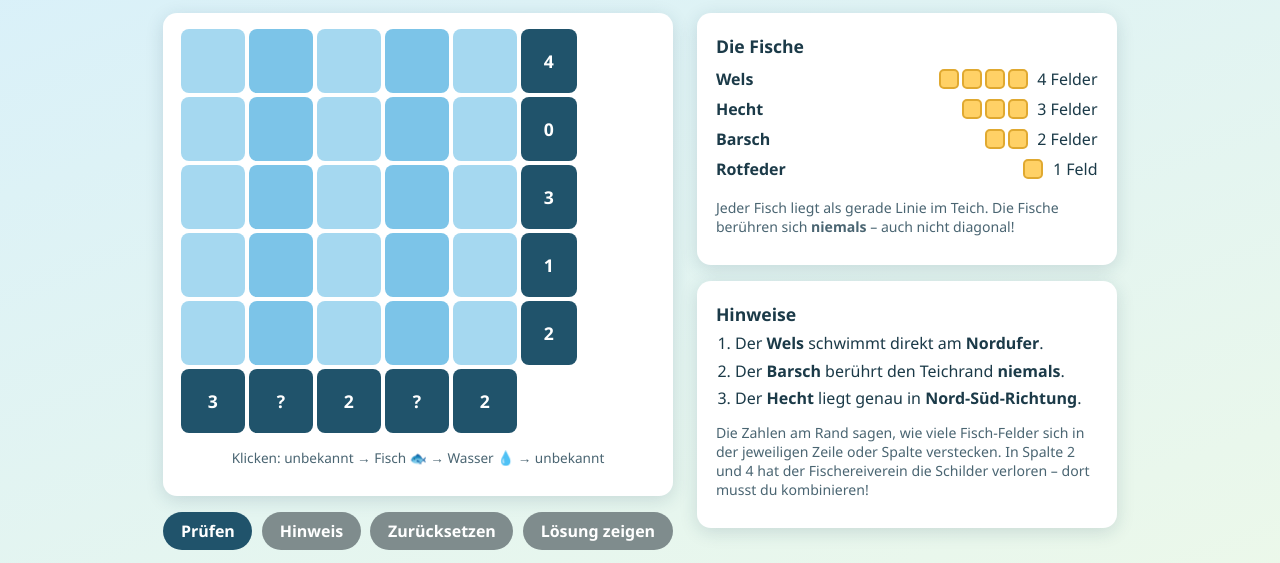
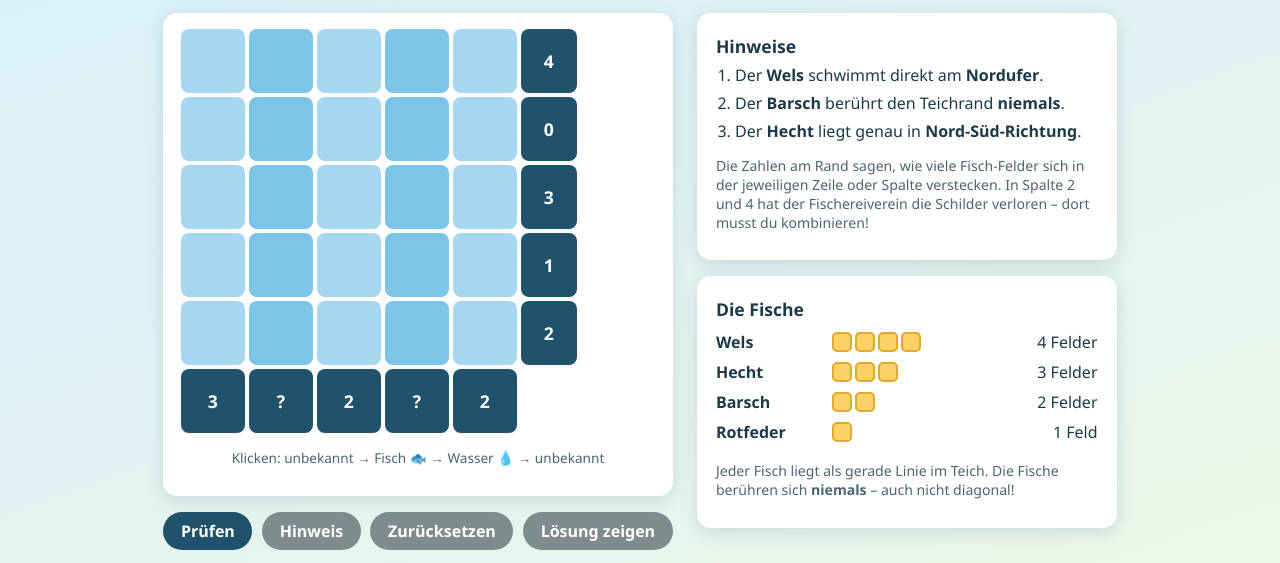
Before and after one commit to felixilefwicki48-ai/Fische-Angeln-, a plain HTML site: page index.html in a window 1280 px wide. Shown: the part 86-649 px from the top of the page. Drawn offline with Linux system fonts and the light colour scheme.

Commit message:
Layout: Kartenreihenfolge getauscht, Fischliste linksbuendig ausgerichtet
Co-authored-by: felixilefwicki48-ai <felixilefwicki48-ai@users.noreply.github.com>

```diff
--- a/index.html
+++ b/index.html
@@ -81,8 +81,9 @@
   .card { background: #fff; border-radius: 14px; padding: 0.9rem 1.2rem;
     box-shadow: 0 4px 18px rgba(20, 60, 90, 0.15); margin-bottom: 1rem; }
   .fleet { list-style: none; padding: 0; margin: 0; }
-  .fleet li { display: flex; align-items: center; gap: 0.6rem; padding: 0.25rem 0; }
-  .fleet .name { flex: 1; }
+  .fleet li { display: flex; align-items: center; gap: 0.75rem; padding: 0.25rem 0; }
+  .fleet .name { flex: 0 0 6.5em; }
+  .fleet .count { margin-left: auto; }
   .seg-row { display: flex; gap: 3px; }
   .seg { width: 20px; height: 20px; border-radius: 5px; background: #ffd166;
     border: 2px solid #e0a930; }
@@ -125,26 +126,6 @@
 
   <aside>
     <div class="card">
-      <h2>Die Fische</h2>
-      <ul class="fleet">
-        <li><span class="name"><strong>Wels</strong></span>
-            <span class="seg-row"><span class="seg"></span><span class="seg"></span><span class="seg"></span><span class="seg"></span></span>
-            <span>4 Felder</span></li>
-        <li><span class="name"><strong>Hecht</strong></span>
-            <span class="seg-row"><span class="seg"></span><span class="seg"></span><span class="seg"></span></span>
-            <span>3 Felder</span></li>
-        <li><span class="name"><strong>Barsch</strong></span>
-            <span class="seg-row"><span class="seg"></span><span class="seg"></span></span>
-            <span>2 Felder</span></li>
-        <li><span class="name"><strong>Rotfeder</strong></span>
-            <span class="seg-row"><span class="seg"></span></span>
-            <span>1 Feld</span></li>
-      </ul>
-      <p class="rules">Jeder Fisch liegt als gerade Linie im Teich. Die Fische
-      ber&uuml;hren sich <strong>niemals</strong> &ndash; auch nicht diagonal!</p>
-    </div>
-
-    <div class="card">
       <h2>Hinweise</h2>
       <ol class="clues">
         <li>Der <strong>Wels</strong> schwimmt direkt am <strong>Nordufer</strong>.</li>
@@ -154,6 +135,26 @@
       <p class="rules">Die Zahlen am Rand sagen, wie viele Fisch-Felder sich in
       der jeweiligen Zeile oder Spalte verstecken. In Spalte 2 und 4 hat der
       Fischereiverein die Schilder verloren &ndash; dort musst du kombinieren!</p>
+    </div>
+
+    <div class="card">
+      <h2>Die Fische</h2>
+      <ul class="fleet">
+        <li><span class="name"><strong>Wels</strong></span>
+            <span class="seg-row"><span class="seg"></span><span class="seg"></span><span class="seg"></span><span class="seg"></span></span>
+            <span class="count">4 Felder</span></li>
+        <li><span class="name"><strong>Hecht</strong></span>
+            <span class="seg-row"><span class="seg"></span><span class="seg"></span><span class="seg"></span></span>
+            <span class="count">3 Felder</span></li>
+        <li><span class="name"><strong>Barsch</strong></span>
+            <span class="seg-row"><span class="seg"></span><span class="seg"></span></span>
+            <span class="count">2 Felder</span></li>
+        <li><span class="name"><strong>Rotfeder</strong></span>
+            <span class="seg-row"><span class="seg"></span></span>
+            <span class="count">1 Feld</span></li>
+      </ul>
+      <p class="rules">Jeder Fisch liegt als gerade Linie im Teich. Die Fische
+      ber&uuml;hren sich <strong>niemals</strong> &ndash; auch nicht diagonal!</p>
     </div>
   </aside>
 </div>
```
